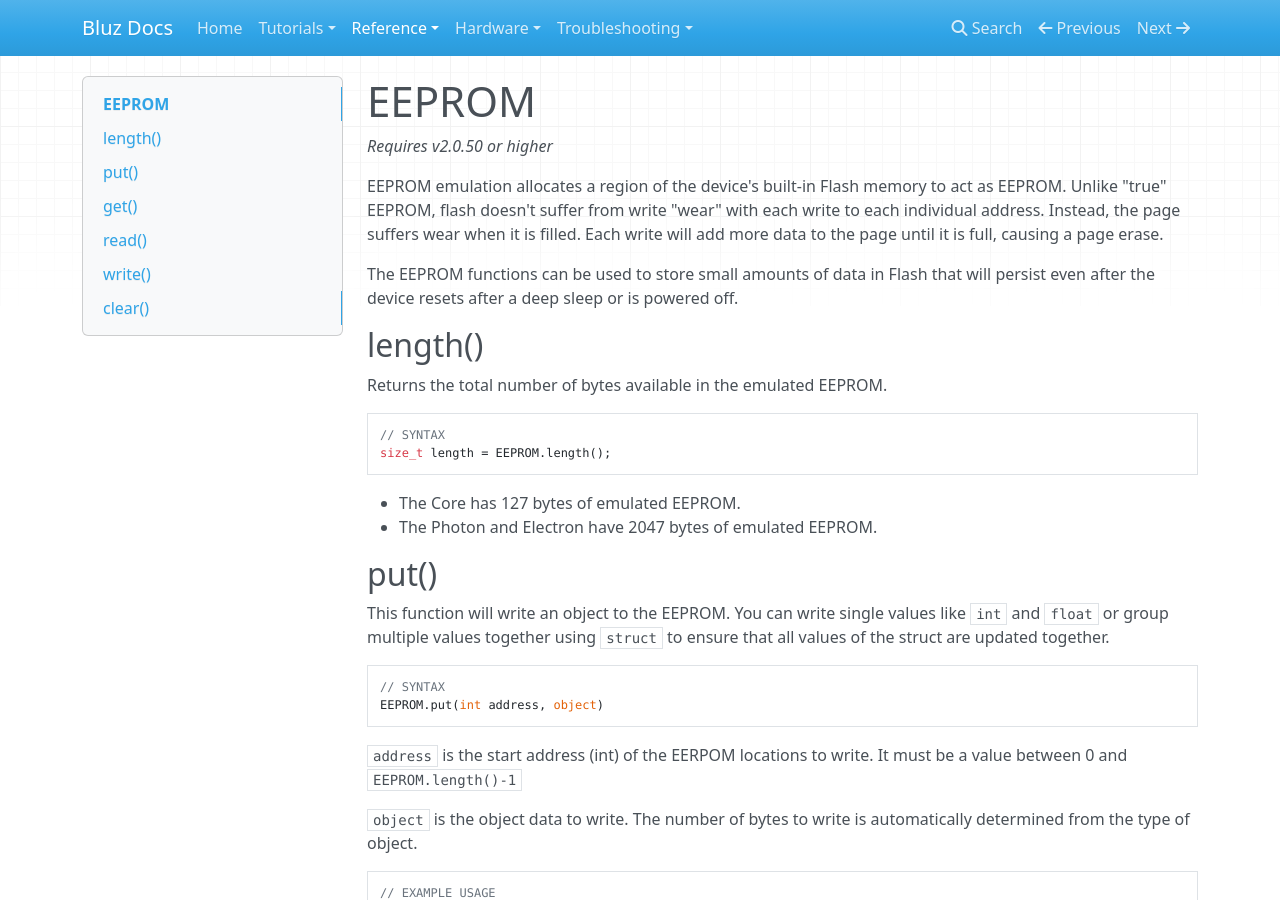
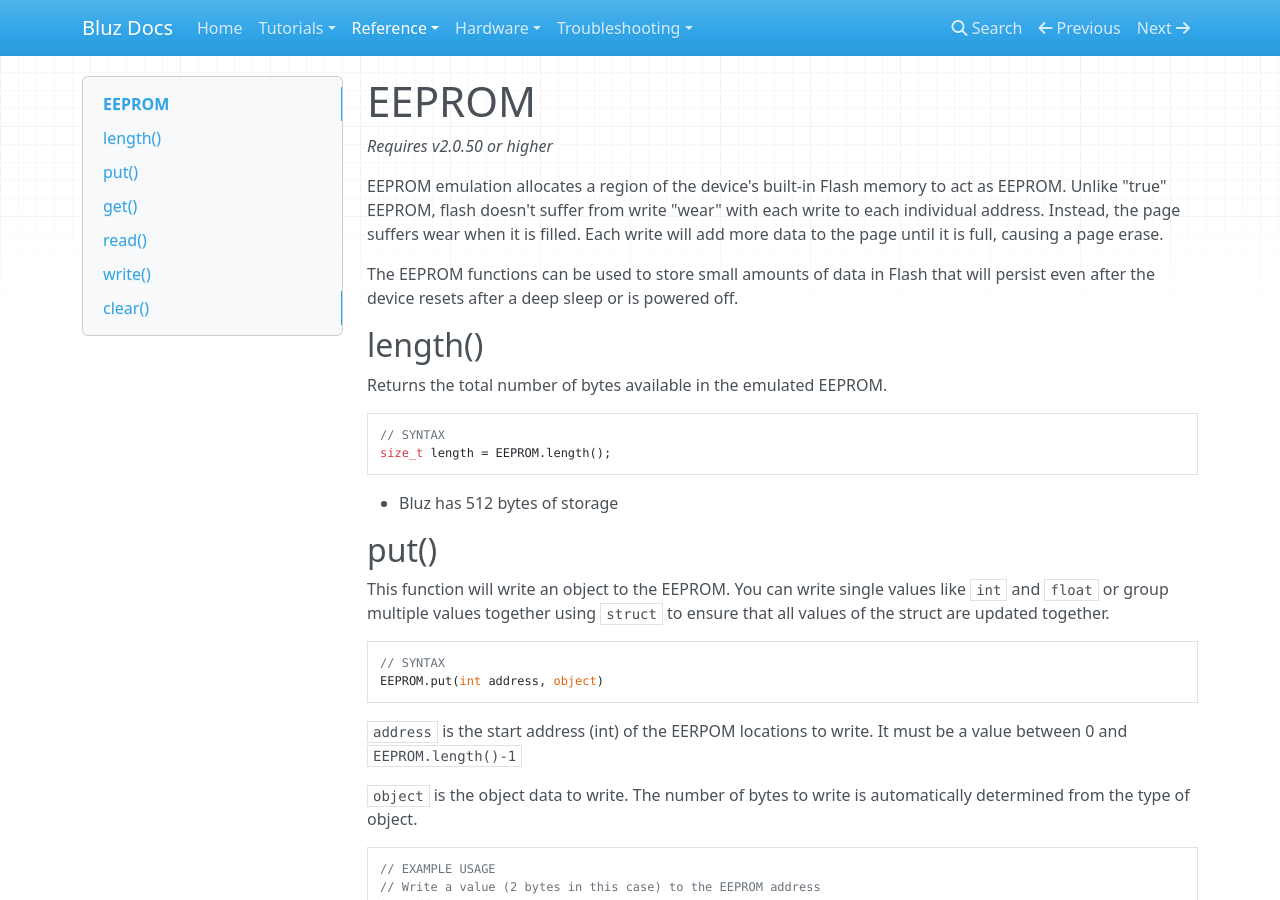
Before and after one commit to bluzDK/bluz-docs, an MkDocs documentation site: the page built from docs/reference/eeprom.md, in a window 1280 px wide and 900 px high. Built offline with MkDocs 1.6.1, drawn with Linux system fonts in a browser that asks for light colours; nearby versions of some CDN libraries; old or Windows-style settings are respelled for this version of MkDocs.

Commit message:
fix bad line

````diff
--- a/docs/reference/eeprom.md
+++ b/docs/reference/eeprom.md
@@ -18,8 +18,7 @@ Returns the total number of bytes available in the emulated EEPROM.
 size_t length = EEPROM.length();
 ```
 
-- The Core has 127 bytes of emulated EEPROM.
-- The Photon and Electron have 2047 bytes of emulated EEPROM.
+- Bluz has 512 bytes of storage
 
 ## put()
 This function will write an object to the EEPROM. You can write single values like `int` and
````
